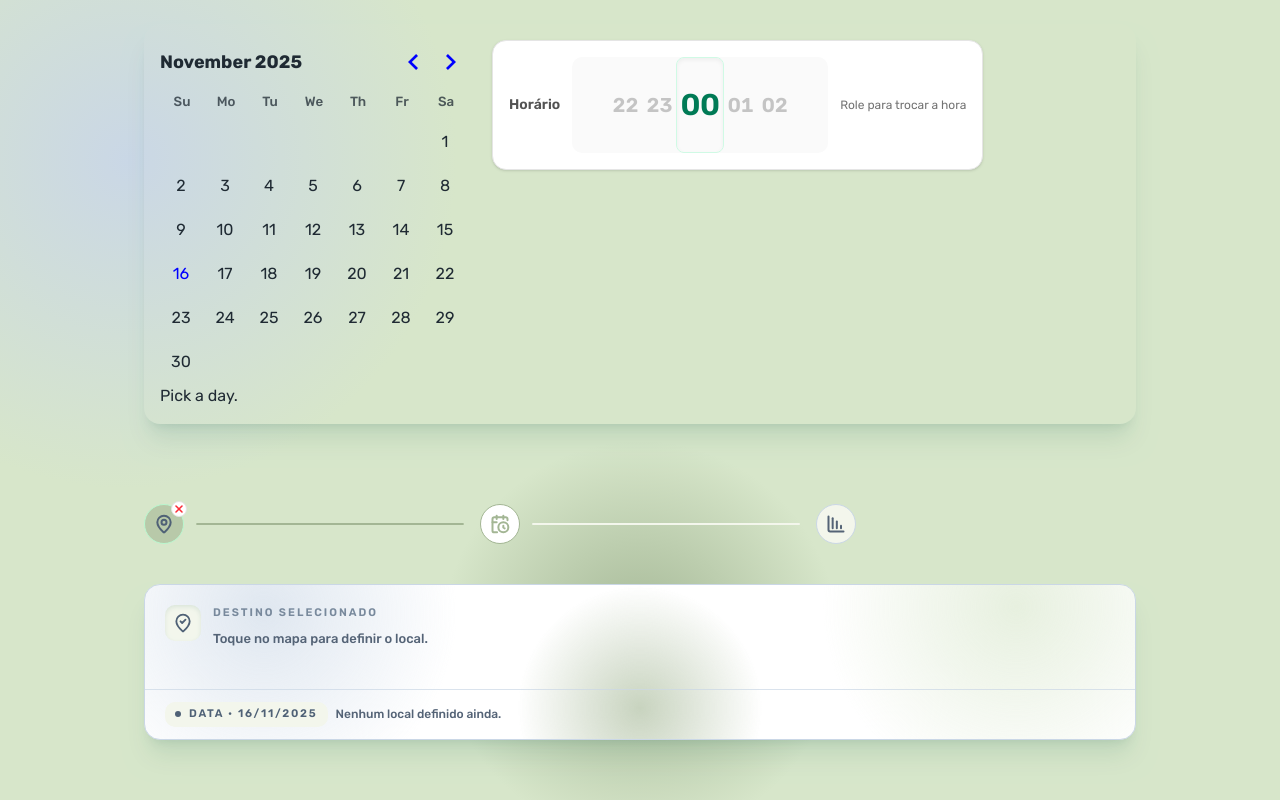
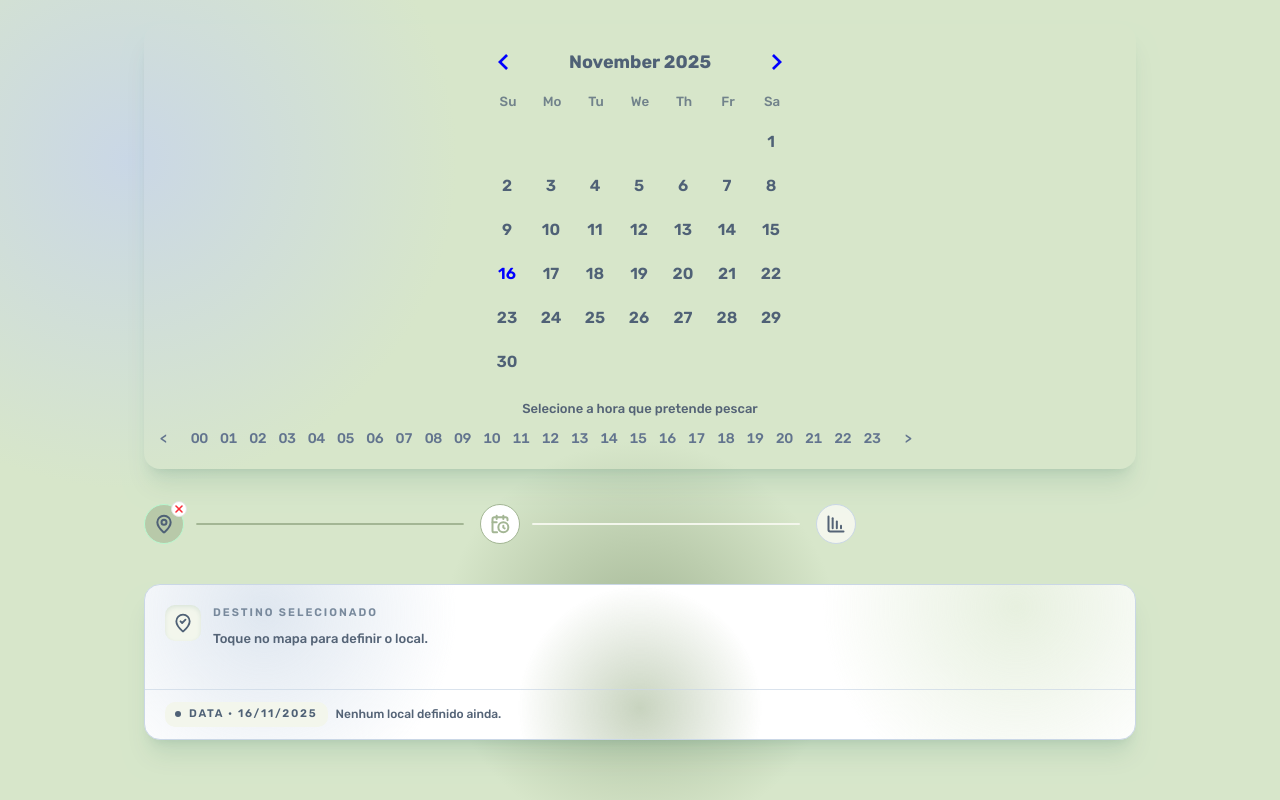
Before and after one commit to GPA1992/fishing-assistant-front, a Next.js app: page /planejamento/dia-horario in a window 1280 px wide. Built offline with nearby package versions, Linux system fonts and the light colour scheme.

Commit message:
data day picker

```diff
--- a/app/planejamento/dia-horario/page.tsx
+++ b/app/planejamento/dia-horario/page.tsx
@@ -6,10 +6,7 @@ import { HourPicker } from "@/components/hour-picker";
 export default function Page() {
   return (
     <section className="relative z-20 rounded-2xl shadow-xl shadow-emerald-900/10 border-none p-4">
-      <div className="flex flex-row items-start gap-6">
-        <MyDatePicker />
-        <HourPicker orientation="horizontal" />
-      </div>
+      <MyDatePicker />
     </section>
   );
 }
--- a/components/day-picker/index.tsx
+++ b/components/day-picker/index.tsx
@@ -2,19 +2,22 @@ import { useState } from "react";
 
 import { DayPicker } from "react-day-picker";
 import "react-day-picker/style.css";
+import { HourPicker } from "../hour-picker";
 
 export function MyDatePicker() {
   const [selected, setSelected] = useState<Date>();
 
   return (
+    <div className="flex flex-col items-center w-full">
       <DayPicker
         animate
+        navLayout="around"
+        className="truncate text-sm font-semibold text-[var(--color-primary-strong)] min-h-[45vh] sm:text-base"
         mode="single"
         selected={selected}
         onSelect={setSelected}
-      footer={
-        selected ? `Selected: ${selected.toLocaleDateString()}` : "Pick a day."
-      }
       />
+      <HourPicker />
+    </div>
   );
 }
--- a/components/hour-picker/index.tsx
+++ b/components/hour-picker/index.tsx
@@ -1,143 +1,107 @@
 "use client";
 
-import {
-  useCallback,
-  useMemo,
-  useRef,
-  useState,
-  type PointerEvent,
-  type WheelEvent,
-} from "react";
+import { useMemo, useRef, useState } from "react";
 
-type HourPickerOrientation = "vertical" | "horizontal";
+const hours = Array.from({ length: 24 }, (_, i) => i);
 
-type HourPickerProps = {
-  orientation?: HourPickerOrientation;
-};
-
-const HOURS = Array.from({ length: 24 }, (_, index) => index);
-
-function formatHour(hour: number) {
-  return hour.toString().padStart(2, "0");
-}
-
-export function HourPicker({ orientation = "vertical" }: HourPickerProps) {
-  const [selectedHour, setSelectedHour] = useState(0);
-  const isHorizontal = orientation === "horizontal";
-  const dragState = useRef({
-    active: false,
-    lastCoord: 0,
-    accumulated: 0,
-  });
-
-  const visibleHours = useMemo(() => {
-    return [-2, -1, 0, 1, 2].map((offset) => {
-      const value = (selectedHour + offset + 24) % 24;
-      return { value, offset };
-    });
-  }, [selectedHour]);
-
-  const handleWheel = useCallback((event: WheelEvent<HTMLDivElement>) => {
-    event.preventDefault();
-    const direction = event.deltaY > 0 ? 1 : -1;
-
-    setSelectedHour((prev) => {
-      const next = prev + direction;
-      if (next < 0) return 23;
-      if (next > 23) return 0;
-      return next;
-    });
-  }, []);
-
-  const handleDragStart = useCallback((event: PointerEvent<HTMLDivElement>) => {
-    dragState.current.active = true;
-    dragState.current.lastCoord = isHorizontal ? event.clientX : event.clientY;
-    dragState.current.accumulated = 0;
-    event.currentTarget.setPointerCapture(event.pointerId);
-  }, [isHorizontal]);
-
-  const handleDragMove = useCallback(
-    (event: PointerEvent<HTMLDivElement>) => {
-      if (!dragState.current.active) return;
-      const currentCoord = isHorizontal ? event.clientX : event.clientY;
-      const delta = currentCoord - dragState.current.lastCoord;
-      dragState.current.lastCoord = currentCoord;
-      dragState.current.accumulated += delta;
-
-      const stepThreshold = 28;
-      while (Math.abs(dragState.current.accumulated) >= stepThreshold) {
-        const direction = dragState.current.accumulated > 0 ? 1 : -1;
-        setSelectedHour((prev) => {
-          const next = prev + direction;
-          if (next < 0) return 23;
-          if (next > 23) return 0;
-          return next;
-        });
-        dragState.current.accumulated -= direction * stepThreshold;
-      }
-
-      event.preventDefault();
-    },
-    [isHorizontal]
+export function HourPicker() {
+  const [selectedHour, setSelectedHour] = useState<number | null>(null);
+  const [isDragging, setIsDragging] = useState(false);
+  const scrollRef = useRef<HTMLDivElement | null>(null);
+  const dragRef = useRef({ active: false, startX: 0, scrollLeft: 0 });
+  const formattedHours = useMemo(
+    () => hours.map((hour) => hour.toString().padStart(2, "0")),
+    []
   );
 
-  const handleDragEnd = useCallback(() => {
-    dragState.current.active = false;
-    dragState.current.accumulated = 0;
-  }, []);
+  const scroll = (direction: "left" | "right") => {
+    const el = scrollRef.current;
+    if (!el) return;
+    const delta = direction === "left" ? -120 : 120;
+    el.scrollBy({ left: delta, behavior: "smooth" });
+  };
 
   return (
-    <div
-      className={`flex items-center gap-3 rounded-xl border border-neutral-200 bg-white p-4 shadow-sm ${
-        isHorizontal ? "flex-row" : "flex-col"
-      }`}
-    >
-      <div className="text-sm font-semibold text-neutral-600">Horário</div>
-      <div
-        className={`relative overflow-hidden rounded-lg bg-neutral-50 ${
-          isHorizontal ? "h-24 w-64" : "h-40 w-28"
-        } touch-none`}
-        onWheel={handleWheel}
-        tabIndex={0}
-        role="spinbutton"
-        aria-valuemin={HOURS[0]}
-        aria-valuemax={HOURS[HOURS.length - 1]}
-        aria-valuenow={selectedHour}
-        aria-label="Selecionar horário"
-        aria-orientation={orientation}
-        onPointerDown={handleDragStart}
-        onPointerMove={handleDragMove}
-        onPointerUp={handleDragEnd}
-        onPointerLeave={handleDragEnd}
-        onPointerCancel={handleDragEnd}
+    <>
+      {" "}
+      <span
+        className={
+          "text-xs font-medium text-[var(--color-muted)] sm:text-[13px] mb-2"
+        }
       >
-        <ul
-          className={`absolute inset-0 flex items-center justify-center gap-2 text-lg font-semibold text-neutral-400 ${
-            isHorizontal ? "flex-row" : "flex-col"
+        Selecione a hora que pretende pescar
+      </span>
+      <div className="relative w-full flex flex-row items-center text-sm font-medium tracking-tight text-slate-800">
+        <span className="text-slate-500 mr-1">{"<"}</span>
+        <div
+          ref={scrollRef}
+          onWheel={(e) => {
+            const el = scrollRef.current;
+            if (!el) return;
+            if (Math.abs(e.deltaY) < 1) return;
+            e.preventDefault();
+            el.scrollBy({ left: e.deltaY, behavior: "auto" });
+          }}
+          onMouseDown={(e) => {
+            const el = scrollRef.current;
+            if (!el) return;
+            dragRef.current = {
+              active: true,
+              startX: e.clientX,
+              scrollLeft: el.scrollLeft,
+            };
+            setIsDragging(true);
+          }}
+          onMouseMove={(e) => {
+            const el = scrollRef.current;
+            if (!el || !dragRef.current.active) return;
+            e.preventDefault();
+            const deltaX = e.clientX - dragRef.current.startX;
+            el.scrollLeft = dragRef.current.scrollLeft - deltaX;
+          }}
+          onMouseUp={() => {
+            dragRef.current.active = false;
+            setIsDragging(false);
+          }}
+          onMouseLeave={() => {
+            dragRef.current.active = false;
+            setIsDragging(false);
+          }}
+          className={`hour-scroll overflow-x-auto px-5 py-1 ${
+            isDragging ? "cursor-grabbing" : "cursor-grab"
           }`}
+          style={{ scrollbarWidth: "none", msOverflowStyle: "none" }}
         >
-          {visibleHours.map(({ value, offset }) => (
-            <li
-              key={`${value}-${offset}`}
-              className={`tabular-nums transition-all duration-150 ease-out ${
-                offset === 0
-                  ? "text-emerald-700 text-3xl"
-                  : "opacity-60 text-xl"
-              }`}
-            >
-              {formatHour(value)}
-            </li>
-          ))}
-        </ul>
-        <div
-          className={`pointer-events-none absolute rounded-md border border-emerald-100 shadow-inner ${
-            isHorizontal
-              ? "inset-y-0 left-1/2 w-12 -translate-x-1/2"
-              : "inset-x-0 top-1/2 h-10 -translate-y-1/2"
-          }`}
-        ></div>
+          <div className="inline-flex min-w-max gap-3 whitespace-nowrap">
+            {formattedHours.map((hour, index) => {
+              const isSelected = selectedHour === index;
+              return (
+                <button
+                  key={hour}
+                  type="button"
+                  onClick={() => setSelectedHour(index)}
+                  className={`relative select-none text-left tabular-nums transition-colors ${
+                    isSelected
+                      ? "text-slate-900 bg-[var(--color-accent)]/60 rounded  p-[2px]"
+                      : "text-slate-500 hover:text-slate-800"
+                  }`}
+                >
+                  {hour}
+                  {isSelected ? (
+                    <span className="absolute left-0 right-0 -bottom-1 h-px bg-current" />
+                  ) : null}
+                </button>
+              );
+            })}
+          </div>
+        </div>
+        <span className="text-slate-500 ml-1">{">"}</span>
       </div>
-      <span className="text-xs text-neutral-500">Role para trocar a hora</span>
-    </div>
+      <style jsx>{`
+        .hour-scroll::-webkit-scrollbar {
+          display: none;
+        }
+      `}</style>
+    </>
   );
 }
```
Lines whose indentation alone changed are shown as unchanged.
